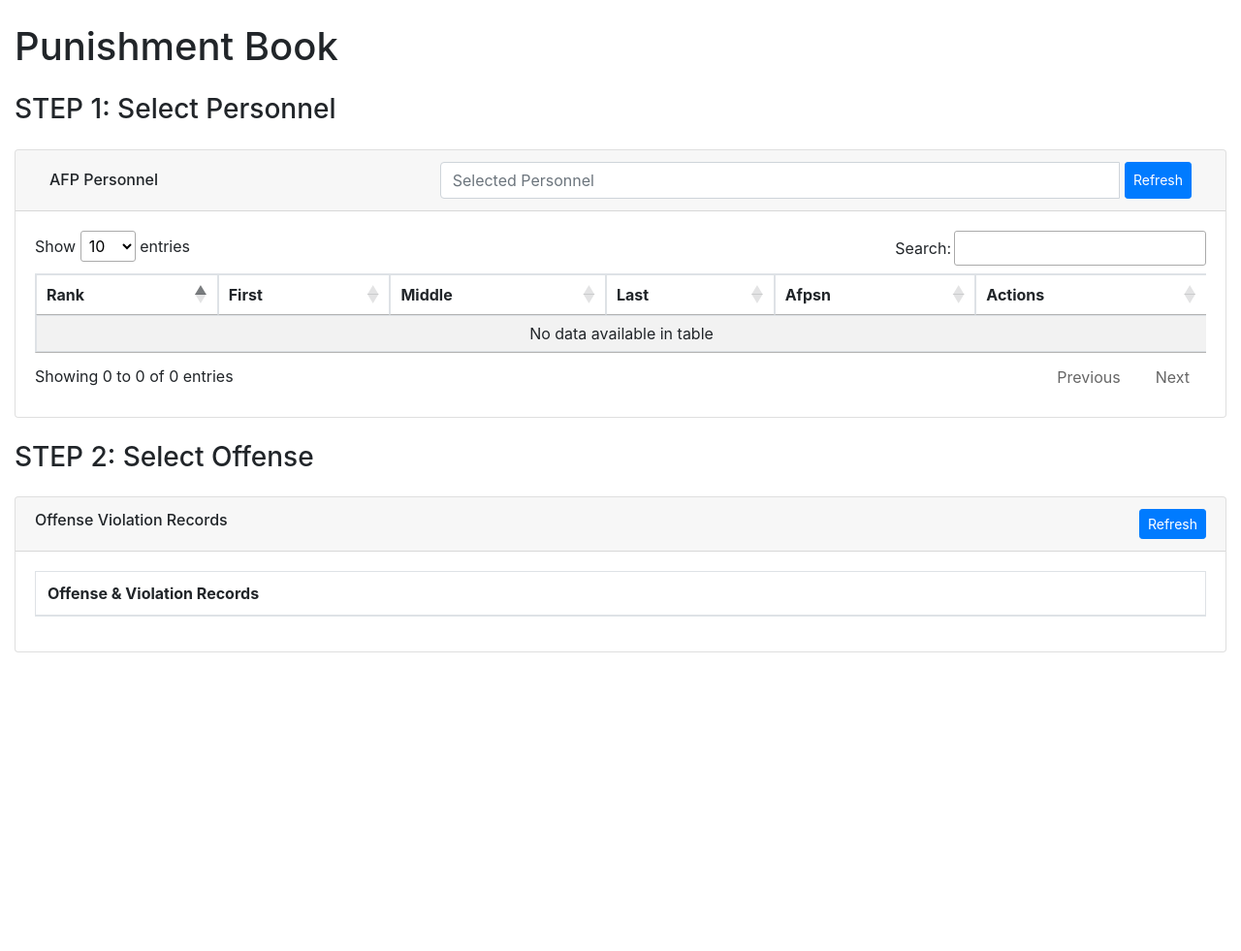
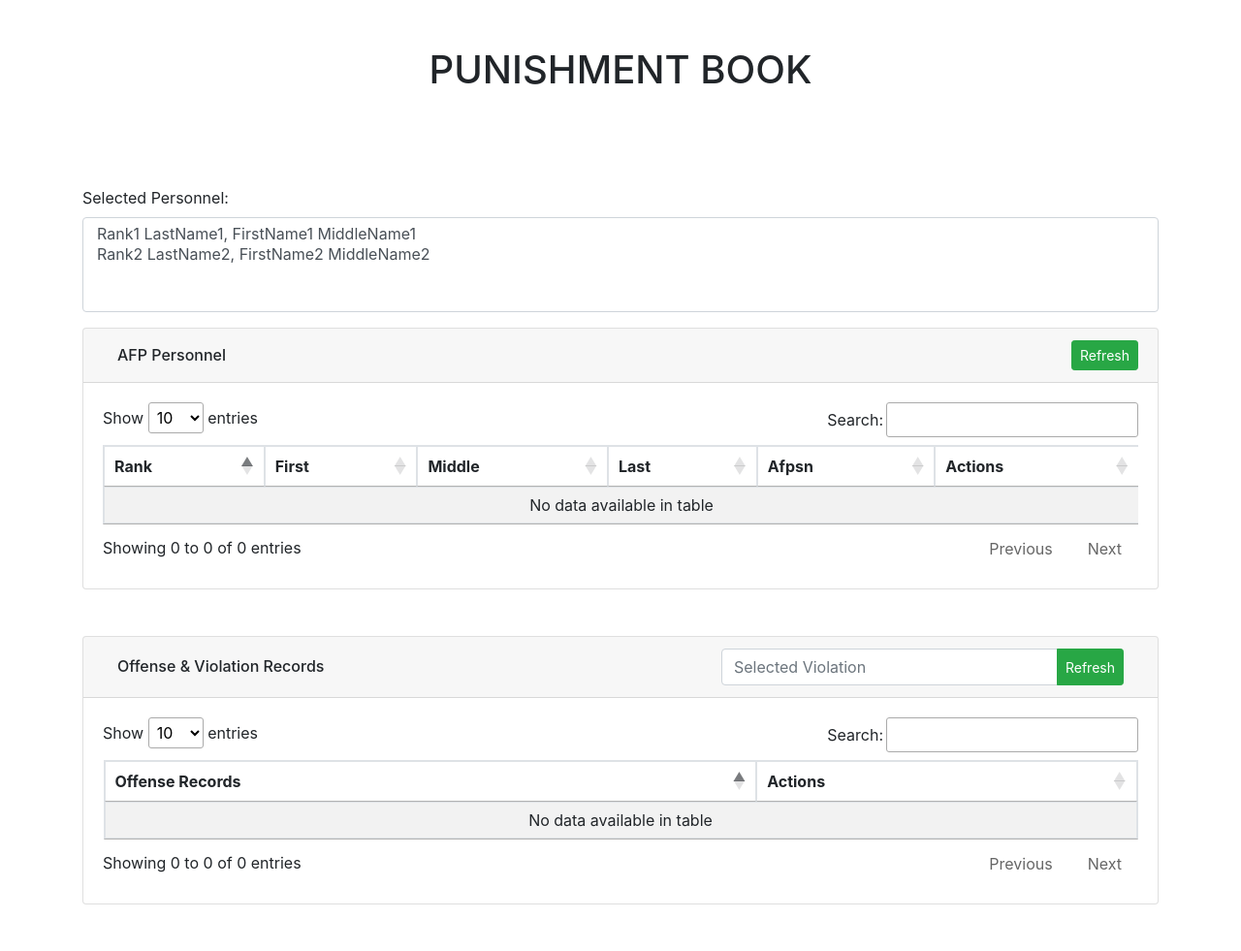
Before and after one commit to codefilterPH/PunishmentBook, a Django app: page /book/ in a window 1280 px wide. Shown: the whole page at 97% size. Before the commit the page ends 673 px from the top, so only its background shows below. Run offline with Django 4.2, Linux system fonts and the light colour scheme; data that the repository does not hold is empty; some libraries are stand-ins or nearby versions.

Commit message:
fixed layout

```diff
--- a/book/static/js/load_dt_offense.js
+++ b/book/static/js/load_dt_offense.js
@@ -1,6 +1,6 @@
 function initializeOffenseDataTable() {
 
-    var showOffenseTable = $('#showOffenseTable').DataTable({
+    var offenseTable = $('#offenseTable').DataTable({
         serverSide: true,
         processing: true,
         ajax: {
@@ -15,11 +15,11 @@ function initializeOffenseDataTable() {
 
     // Function to refresh the DataTable
     function fetchOffense() {
-        showOffenseTable.ajax.reload();
+        offenseTable.ajax.reload();
     }
 
     // Trigger DataTable refresh when the button is clicked
-    $('#refreshOffenseRecords').on('click', function () {
+    $('#refreshViolations').on('click', function () {
         fetchOffense();
     });
 }
--- a/book/static/js/load_dt_personnel.js
+++ b/book/static/js/load_dt_personnel.js
@@ -24,7 +24,7 @@
     }
 
     // Trigger DataTable refresh when the button is clicked
-    $('#refreshDataTable').on('click', function () {
+    $('#refreshPersonnel').on('click', function () {
         fetchPersonnel();
     });
 }
--- a/book/templates/book/punishment_book_page.html
+++ b/book/templates/book/punishment_book_page.html
@@ -16,21 +16,28 @@
 <body>
 {% block content %}
 <div class="container-fluid">
+    <div class="d-flex justify-content-center align-items-center">
+        <h1 class="mt-5 mb-5 text-center">PUNISHMENT BOOK</h1>
+    </div>
+    <div class="container mt-5 mb-5">
+        <div class="row">
+            <!-- First Column -->
+            <div class="col-sm-12 col-md-12 col-lg-12">
+                <div class="form-group">
+                    <label for="personnel">Selected Personnel:</label>
+                    <select multiple class="form-control" id="personnel" name="personnel">
+                        <option value="personnel1_id">Rank1 LastName1, FirstName1 MiddleName1</option>
+                        <option value="personnel2_id">Rank2 LastName2, FirstName2 MiddleName2</option>
+                    </select>
+                </div>
+            </div>
 
-
-    <h1 class="mt-4 mb-4">Punishment Book</h1>
-    <h3>STEP 1: Select Personnel</h3>
-
-    <div class="mt-4 b-4">
+            <!-- Second Column -->
+            <div class="col-sm-12 col-md-12 col-lg-12">
                 <div class="card">
                     <div class="card-header d-flex justify-content-between align-items-center">
-                 <h6 class="mb-0 col-2">AFP Personnel</h6>
-                 <div class="col-8">
-                     <div class="input-group">
-                        <input type="text" id="personnelSelected" class="form-control" placeholder="Selected Personnel">&nbsp
-                        <button id="refreshDataTable" class="btn btn-primary btn-sm">Refresh</button>
-                     </div>
-                 </div>
+                        <h6 class="mb-0 col-md-4 col-12">AFP Personnel</h6>
+                        <button id="refreshPersonnel" class="btn btn-success btn-sm">Refresh</button>
                     </div>
 
                     <div class="card-body">
@@ -46,26 +53,38 @@
                                         <th>Actions</th>
                                     </tr>
                                 </thead>
-                        <tbody></tbody>
+                                <tbody class="text-center"></tbody>
                             </table>
                         </div>
                     </div>
                 </div>
             </div>
+        </div>
+    </div>
 
-    <h3 class="mt-4 mb-4">STEP 2: Select Offense</h3>
 
-    <div class="mt-4 mb-4">
+    <div class="container mt-5 mb-5">
         <div class="card">
-            <div class="card-header d-flex justify-content-between align-items-center">
-                <h6>Offense Violation Records</h6>
-                <button id="refreshOffenseRecords" class="btn btn-primary btn-sm">Refresh</button>
+            <div class="card-header d-flex justify-content-end align-items-center">
+                <h6 class="mb-0 col-md-4 col-12">Offense & Violation Records</h6>
+                <div class="col-md-5 col-12 ml-auto">
+                    <div class="input-group">
+                        <input type="text" id="violationSelected" class="form-control" placeholder="Selected Violation">
+                        <div class="input-group-append">
+                            <button id="refreshViolations" class="btn btn-success btn-sm">Refresh</button>
                         </div>
+                    </div>
+                </div>
+            </div>
+
             <div class="card-body">
                 <div class="table-responsive">
-                    <table class="table table-bordered table-striped clustered" id="showOffenseTable">
+                    <table class="table table-bordered table-striped clustered" id="offenseTable">
                         <thead>
-                            <tr><th>Offense & Violation Records</th></tr>
+                            <tr>
+                                <th>Offense Records</th>
+                                <th>Actions</th>
+                            </tr>
                         </thead>
                         <tbody></tbody>
                     </table>
@@ -88,7 +107,7 @@
     <script>
         $(document).ready(function () {
             initializePersonnelDataTable();
-            //initializeOffenseDataTable();
+            initializeOffenseDataTable();
         });
     </script>
 {% endblock %}
--- a/book/views.py
+++ b/book/views.py
@@ -38,7 +38,7 @@ def get_personnel(request):
 
     # Page and page length
     start = int(request.GET.get('start', 0))
-    length = int(request.GET.get('length', 10))
+    length = int(request.GET.get('length', 5))
     end = start + length
 
     # Get the data for the current page
@@ -56,7 +56,7 @@ def get_personnel(request):
                 'first_name': item.first_name,
                 'middle_name': item.middle_name,
                 'afpsn': item.afpsn,
-                'actions': f'<button onclick="submitOffense({item.id})" class="btn btn-sm btn-primary mr-auto">Select Personnel</button>'
+                'actions': f'<button onclick="refreshPersonnel({item.id})" class="btn btn-sm btn-info mr-auto">Select</button>'
             } for item in filtered_data
         ]
     }
@@ -90,7 +90,7 @@ def get_offense(request):
 
     # Page and page length
     start = int(request.GET.get('start', 0))
-    length = int(request.GET.get('length', 10))
+    length = int(request.GET.get('length', 5))
     end = start + length
 
     # Get the data for the current page
@@ -104,7 +104,7 @@ def get_offense(request):
         'data': [
             {
                 'violation': item.violation,
-                'actions': f'<button onclick="refreshOffenseRecords({item.id})">Use</button>'
+                'actions': f'<button onclick="refreshViolations({item.id})" class="btn btn-sm btn-info mr-auto">Use</button>'
             } for item in filtered_data
         ]
     }
```
Also changed, not shown: book/wagtail_hooks.py (deleted, +0 -10 lines). Lines whose indentation alone changed are shown as unchanged.
